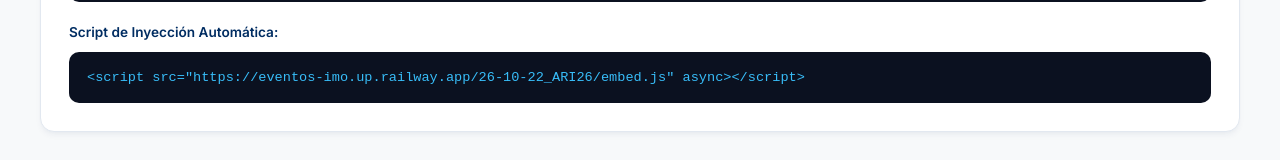
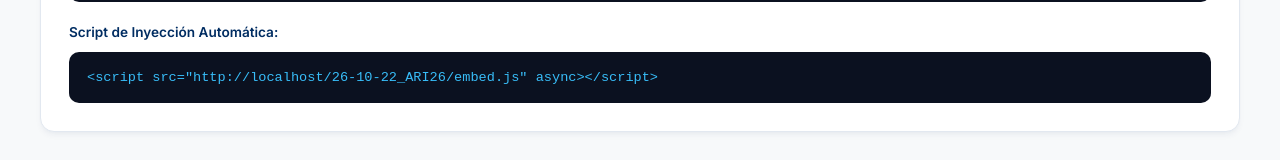
Before and after one commit to alxcouto/EVENTOS-IMO, a website: page 26-10-22_ARI26/index.html in a window 1280 px wide. Shown: the part 3714-3874 px from the top of the page. Drawn offline with Linux system fonts and the light colour scheme.

Commit message:
fix(ari26): dynamically resolve window.location.origin in embed code snippet

```diff
--- a/26-10-22_ARI26/index.html
+++ b/26-10-22_ARI26/index.html
@@ -596,7 +596,7 @@
 
                     <div class="embed-snippet-group">
                         <label>Script de Inyección Automática:</label>
-                        <pre><code>&lt;script src="https://eventos-imo.up.railway.app/26-10-22_ARI26/embed.js" async&gt;&lt;/script&gt;</code></pre>
+                        <pre><code id="embed-script-tag">&lt;script src="/26-10-22_ARI26/embed.js" async&gt;&lt;/script&gt;</code></pre>
                     </div>
                 </div>
             </section>
@@ -667,6 +667,11 @@
                     updateVisibility();
                 });
             }
+
+            const embedTag = document.getElementById('embed-script-tag');
+            if (embedTag) {
+                embedTag.textContent = `<script src="${window.location.origin}/26-10-22_ARI26/embed.js" async><\/script>`;
+            }
         });
 
         function toggleEmbedInfo() {
```
